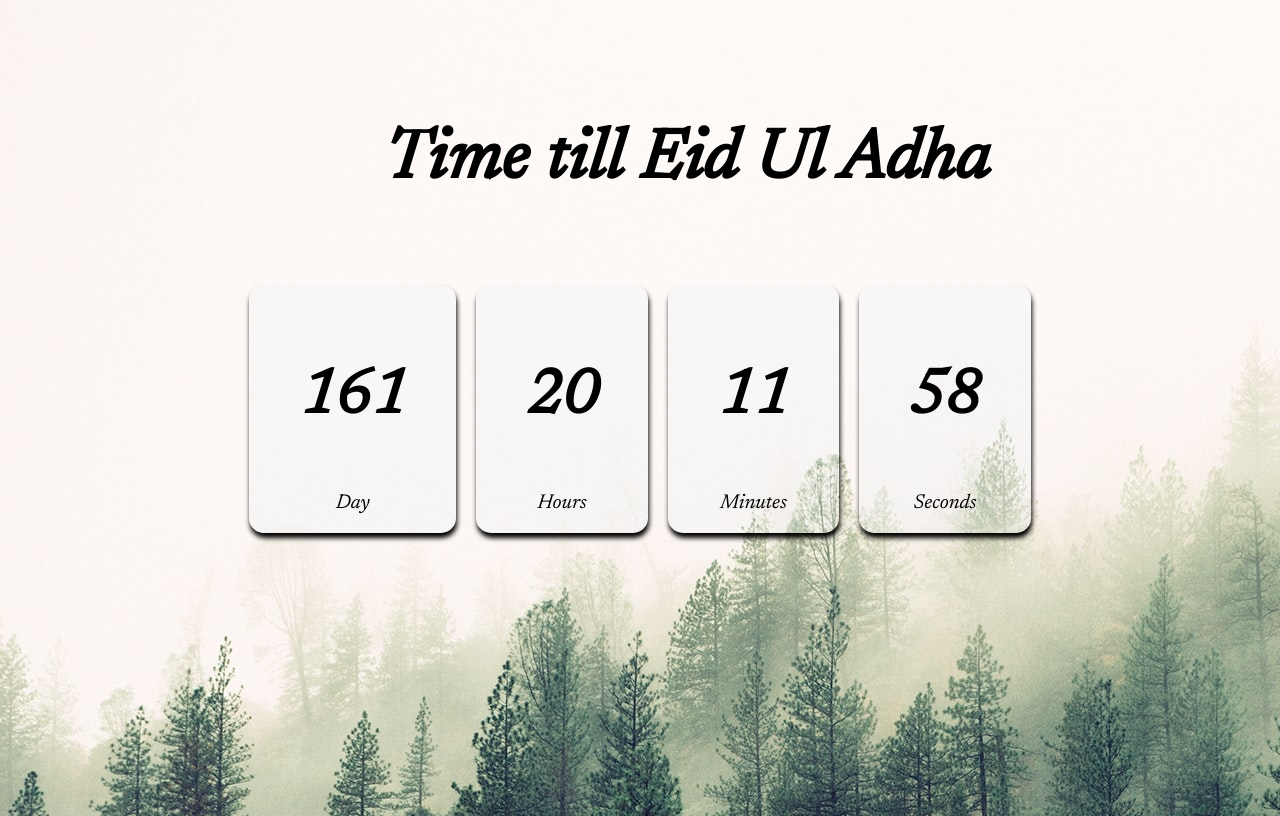
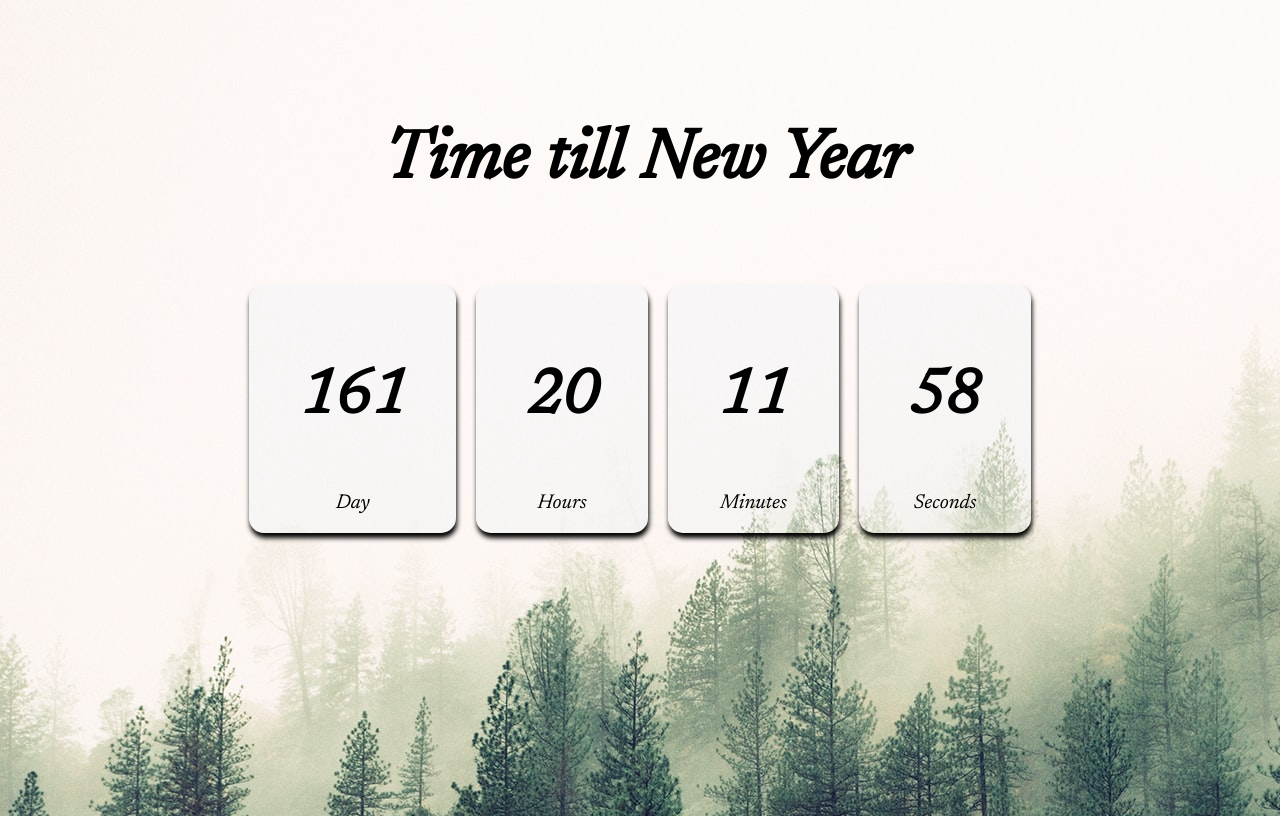
Before and after one commit to hassan-mehedi/Countdown-Timer, a plain HTML site: page index.html in a window 1280 px wide. Drawn offline with Linux system fonts and the light colour scheme.

Commit message:
Update index.html

```diff
--- a/index.html
+++ b/index.html
@@ -9,7 +9,7 @@
     <script src="script.js" defer></script>
   </head>
   <body>
-    <h1>Time till Eid Ul Adha</h1>
+    <h1>Time till New Year</h1>
     <div class="main-container">
       <div class="value-container">
         <p id="day" class="value">0</p>
```
